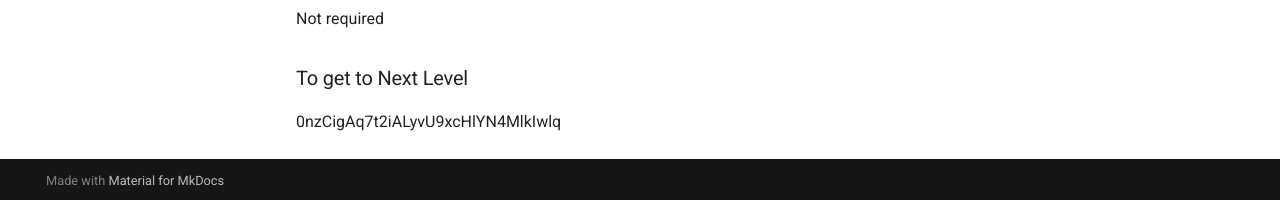
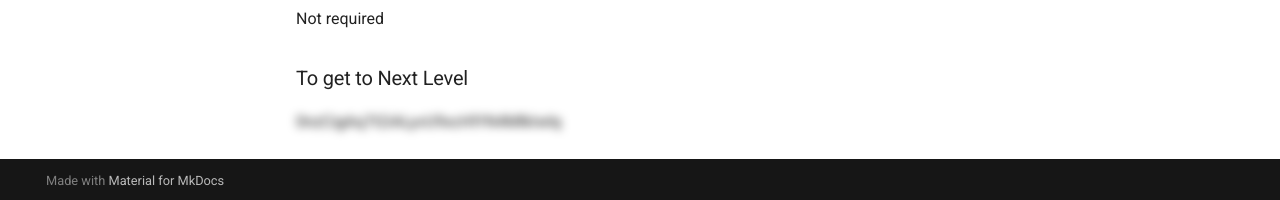
Before and after one commit to KBSummers/overTheWireWalkthroughs, an MkDocs documentation site: the page built from docs/natas/natas0.md, in a window 1280 px wide and 1370 px high. Shown: the part 1167-1367 px from the top of the window. Built offline with MkDocs 1.6.1 and Material for MkDocs 9.7.7, drawn with Linux system fonts in a browser that asks for light colours; comment, search, counter and statistics services are not loaded.

Commit message:
update class names

```diff
--- a/docs/stylesheets/extra.css
+++ b/docs/stylesheets/extra.css
@@ -1,8 +1,10 @@
-.blurred {
-    filter: blur(5px); /* Adjust blur amount as needed */
-    transition: filter 0.3s ease-in-out; /* Smooth transition */
+.blurred-text {
+    filter: blur(5px);
+    transition: filter 0.3s ease-in-out;
+    cursor: pointer;
+    user-select: none;
 }
 
-.unblurred {
+.blurred-text.revealed {
     filter: blur(0);
 }
```
